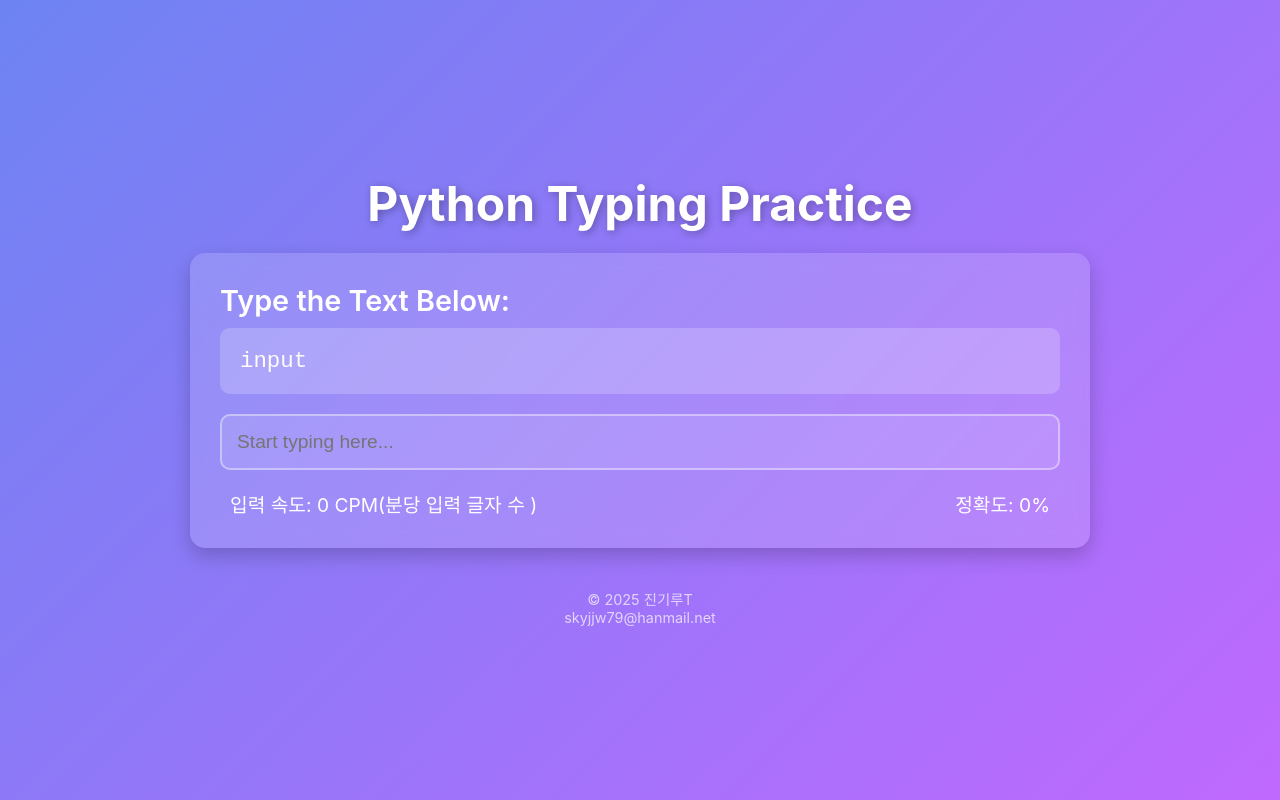
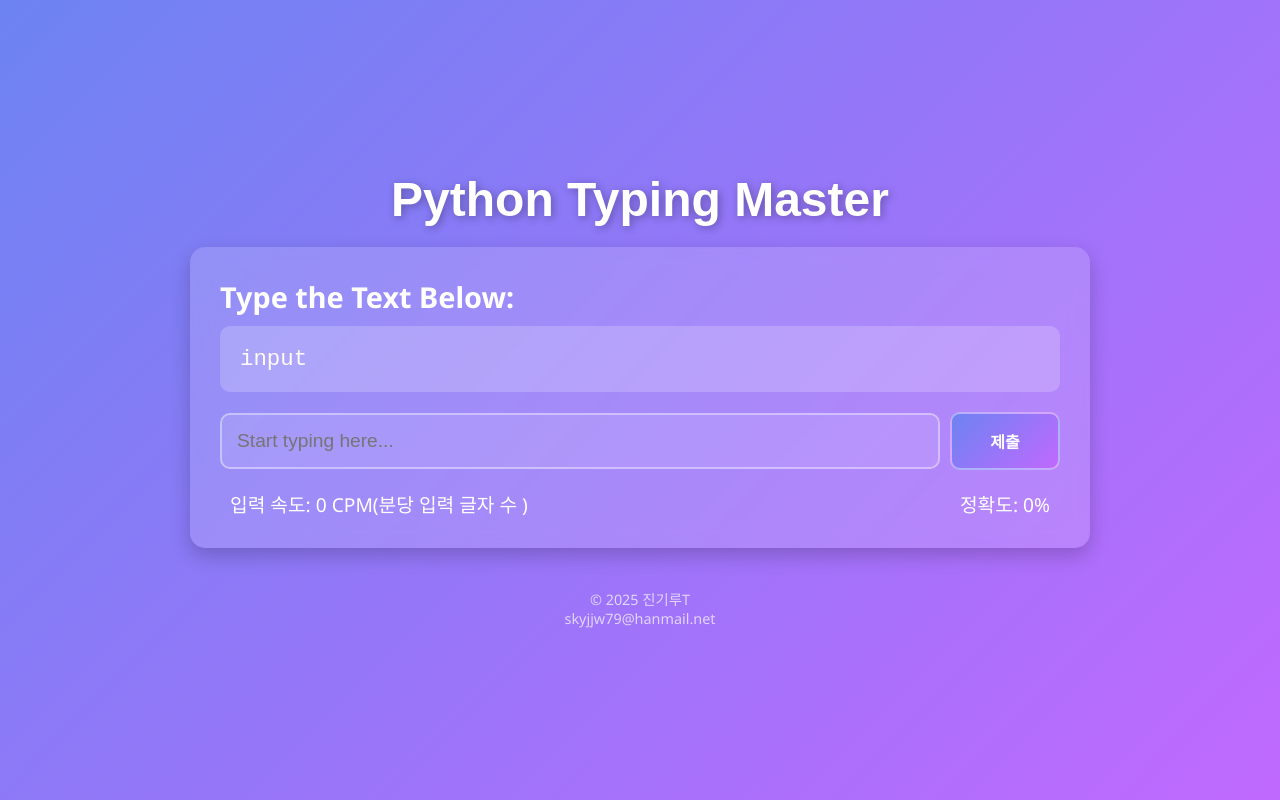
Before and after one commit to jingiru/PythonTypingMaster, a Flask app: page / in a window 1280 px wide. Run offline with Flask 3, Linux system fonts and the light colour scheme.

Commit message:
효과음 전체 완료

```diff
--- a/static/script.js
+++ b/static/script.js
@@ -3,6 +3,7 @@ const textToType = document.getElementById("text-to-type");
 const typingInput = document.getElementById("typing-input");
 const speedDisplay = document.getElementById("speed");
 const accuracyDisplay = document.getElementById("accuracy");
+const submitButton = document.getElementById("submit-button"); // 제출 버튼
 
 // 타이핑 연습 텍스트
 const typingTexts = [
@@ -14,6 +15,12 @@ const typingTexts = [
   'if x > 0:',
   'input'
 ];
+
+// 소리 재생 함수
+function playSound(type) {
+  const audio = new Audio(type === "correct" ? "/static/correct.mp3" : "/static/incorrect.mp3");
+  audio.play();
+}
 
 // 초기 상태 변수
 let currentText = "";
@@ -50,11 +57,28 @@ function calculateStats(userInput) {
   }
 
   const elapsedTime = (new Date() - startTime) / 1000 / 60; // 분 단위
-  const speed = Math.round(correctCount / elapsedTime) || 0; // CPM 계산
+  const speed = Math.round(correctCount / elapsedTime) || 0;
   const accuracy = Math.round((correctCount / sanitizedCurrentText.length) * 100) || 0;
 
   updateStats(speed, accuracy);
   return { speed, accuracy };
+}
+
+// 정답 처리
+function handleCorrect() {
+  playSound("correct"); // 정답 소리 재생
+  typingInput.style.borderColor = "#4CAF50";
+  setTimeout(() => {
+    initializeText(); // 새 텍스트로 초기화
+    typingInput.focus();
+  }, 500); // 0.5초 후 이동
+}
+
+// 오답 처리
+function handleIncorrect() {
+  playSound("incorrect"); // 경고 소리 재생
+  typingInput.value = ""; // 입력창 초기화
+  typingInput.style.borderColor = "#FF4C4C"; // 빨간색 테두리 표시
 }
 
 // Enter 키 입력 처리
@@ -62,22 +86,30 @@ typingInput.addEventListener("keydown", async (event) => {
   if (event.key === "Enter") {
     const userInput = typingInput.value;
 
-    // 정확도 및 속도 계산
+    // 정확도 계산
     const { accuracy } = calculateStats(userInput);
 
     if (accuracy === 100) {
-      typingInput.disabled = true;
-      typingInput.style.borderColor = "#4CAF50"; // 올바른 입력
-      setTimeout(() => {
-        initializeText(); // 새 텍스트로 초기화
-        typingInput.disabled = false;
-        typingInput.focus();
-      }, 500); // 0.5초 대기 후 다음 텍스트로 이동
+      handleCorrect();
     } else {
-      typingInput.style.borderColor = "#FF4C4C"; // 잘못된 입력
+      handleIncorrect();
     }
 
     event.preventDefault(); // Enter 키 기본 동작 방지
+  }
+});
+
+// 제출 버튼 클릭 처리
+submitButton.addEventListener("click", () => {
+  const userInput = typingInput.value;
+
+  // 정확도 계산
+  const { accuracy } = calculateStats(userInput);
+
+  if (accuracy === 100) {
+    handleCorrect();
+  } else {
+    handleIncorrect();
   }
 });
 
@@ -86,7 +118,11 @@ typingInput.addEventListener("input", () => {
   if (!startTime) startTime = new Date();
 
   const userInput = typingInput.value;
-  calculateStats(userInput);
+  const { accuracy } = calculateStats(userInput);
+
+  if (accuracy === 100) {
+    handleCorrect();
+  }
 });
 
 // 초기화
--- a/static/style.css
+++ b/static/style.css
@@ -6,7 +6,7 @@
 }
 
 body {
-  font-family: 'Inter', 'Arial', sans-serif;
+  font-family: 'Noto Sans', 'Roboto', sans-serif; /* 글씨체 변경 */
   background: linear-gradient(135deg, #6d83f2, #c069ff);
   color: #ffffff;
   min-height: 100vh;
@@ -23,6 +23,7 @@ header {
 }
 
 header h1 {
+  font-family: 'Poppins', sans-serif; /* 제목에 어울리는 폰트 */
   font-size: 3rem;
   font-weight: 700;
   color: #ffffff;
@@ -47,6 +48,7 @@ main {
 }
 
 .typing-area h2 {
+  font-family: 'Noto Sans', sans-serif; /* 텍스트 영역에 어울리는 폰트 */
   font-size: 1.8rem;
   margin-bottom: 10px;
   font-weight: 600;
@@ -63,8 +65,17 @@ main {
   color: #fffcf7;
 }
 
+/* 입력 영역 스타일 */
+.input-area {
+  display: flex;
+  align-items: center; /* 수직 가운데 정렬 */
+  gap: 10px; /* 입력창과 버튼 사이 간격 */
+  margin-top: 10px;
+  width: 100%; /* 가로 전체를 차지 */
+}
+
 #typing-input {
-  width: 100%;
+  flex: 9; /* 입력창이 90% 차지 */
   padding: 15px;
   font-size: 1.2rem;
   border: 2px solid rgba(255, 255, 255, 0.4);
@@ -79,6 +90,35 @@ main {
   border-color: #ffbe0b;
   box-shadow: 0 4px 10px rgba(255, 186, 0, 0.4);
 }
+
+/* 제출 버튼 스타일 */
+#submit-button {
+  flex: 1; /* 버튼이 10% 차지 */
+  padding: 15px;
+  font-size: 1rem;
+  font-weight: 600;
+  color: #ffffff;
+  background: linear-gradient(135deg, #6d83f2, #c069ff); /* 그라디언트 배경 */
+  border: 2px solid rgba(255, 255, 255, 0.4); /* 살짝 눈에 띄는 테두리 */
+  border-radius: 10px;
+  cursor: pointer;
+  transition: background-color 0.3s, transform 0.2s, box-shadow 0.2s, border-color 0.3s;
+}
+
+#submit-button:hover {
+  background: linear-gradient(135deg, #7a95f4, #d179ff); /* 호버 시 밝아짐 */
+  border-color: rgba(255, 255, 255, 0.6); /* 호버 시 테두리 강조 */
+  box-shadow: 0 4px 10px rgba(115, 95, 239, 0.5); /* 부드러운 그림자 */
+}
+
+#submit-button:active {
+  background: linear-gradient(135deg, #5b72d2, #a65dd8); /* 클릭 시 어두워짐 */
+  transform: scale(0.98); /* 살짝 눌리는 효과 */
+  border-color: rgba(255, 255, 255, 0.8); /* 클릭 시 테두리 더 강조 */
+}
+
+
+
 
 /* 통계 영역 스타일 */
 .stats {
--- a/templates/index.html
+++ b/templates/index.html
@@ -1,6 +1,7 @@
 <!DOCTYPE html>
 <html lang="en">
 <head>
+  <link href="https://fonts.googleapis.com/css2?family=Noto+Sans:wght@400;700&family=Roboto:wght@400;700&display=swap" rel="stylesheet">
   <meta charset="UTF-8">
   <meta name="viewport" content="width=device-width, initial-scale=1.0">
   <title>Python Typing Practice</title>
@@ -8,7 +9,7 @@
 </head>
 <body>
   <header>
-    <h1>Python Typing Practice</h1>
+    <h1>Python Typing Master</h1>
   </header>
 
   <main>
@@ -16,7 +17,10 @@
     <section class="typing-area">
       <h2>Type the Text Below:</h2>
       <div id="text-to-type">print("Hello, World!")</div>
-      <input type="text" id="typing-input" placeholder="Start typing here...">
+      <section class="input-area">
+        <input type="text" id="typing-input" placeholder="Start typing here...">
+        <button id="submit-button">제출</button>
+      </section>
       <div class="stats">
         <p>입력 속도: <span id="speed">0</span> CPM(분당 입력 글자 수 )</p>
         <p>정확도: <span id="accuracy">0</span>%</p>
```
Also changed, not shown: 2 other files.
